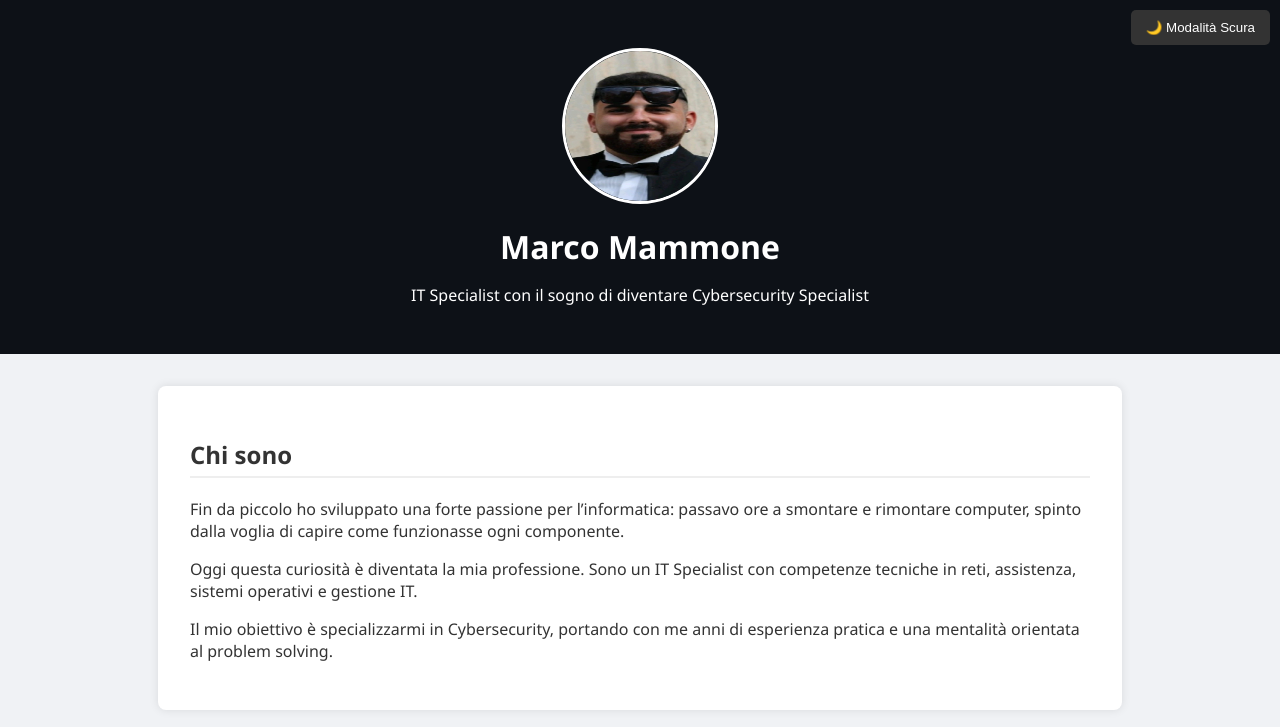
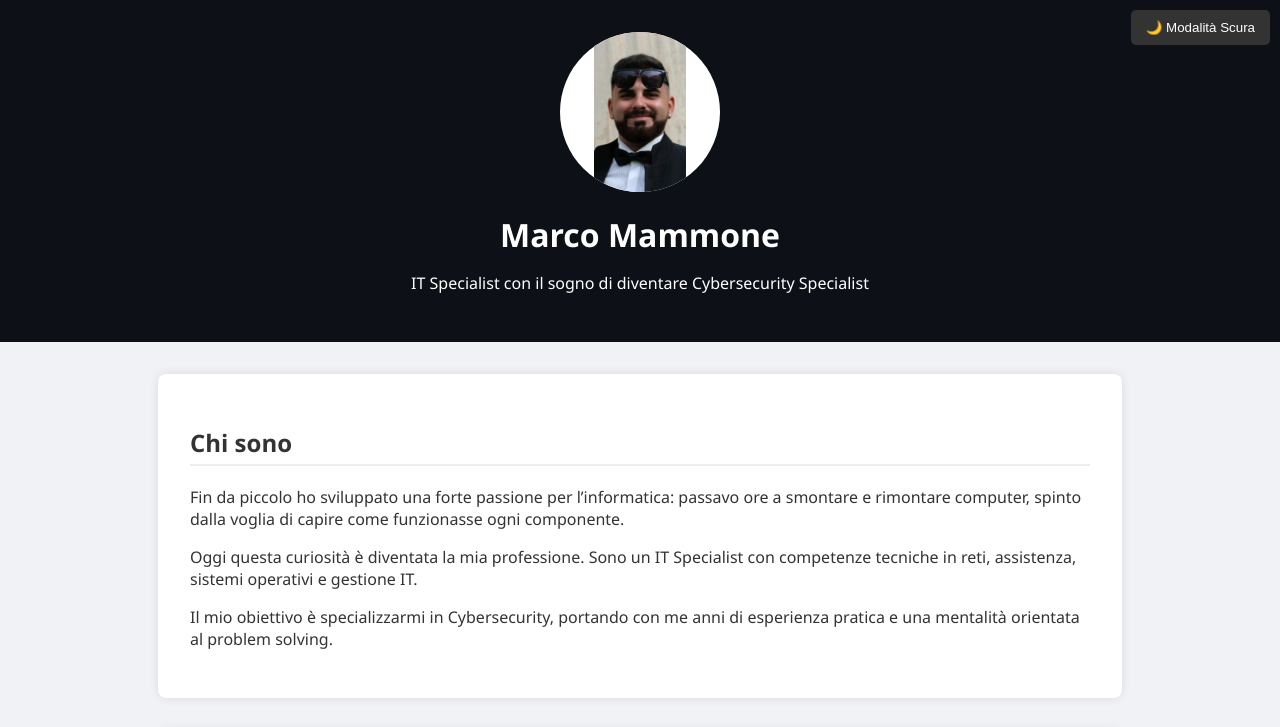
Before and after one commit to MarcoMm-cpu/marcomammone.github.io, a plain HTML site: page index.html in a window 1280 px wide. Shown: the top 727 px of the page. Drawn offline with Linux system fonts and the light colour scheme.

Commit message:
Update index.html

```diff
--- a/index.html
+++ b/index.html
@@ -21,11 +21,11 @@
       padding: 2rem 1rem;
     }
     header img {
-      width: 150px;
-      height: 150px;
-      border-radius: 50%;
-      border: 3px solid #fff;
-      margin-top: 1rem;
+       width: 160px;
+  height: 160px;
+  border-radius: 50%;
+  object-fit: contain;
+  background-color: #fff;
     }
     h1 {
       margin: 1rem 0 0.3rem;
```
